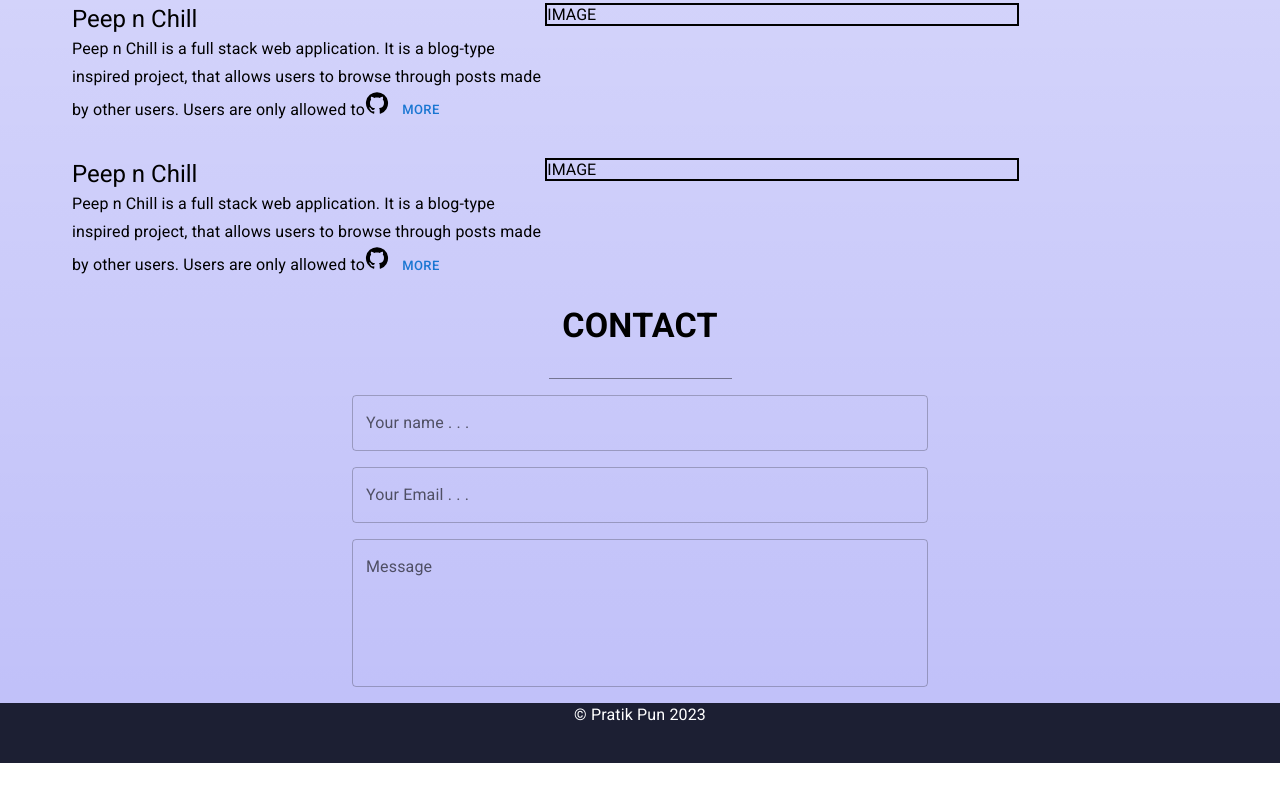
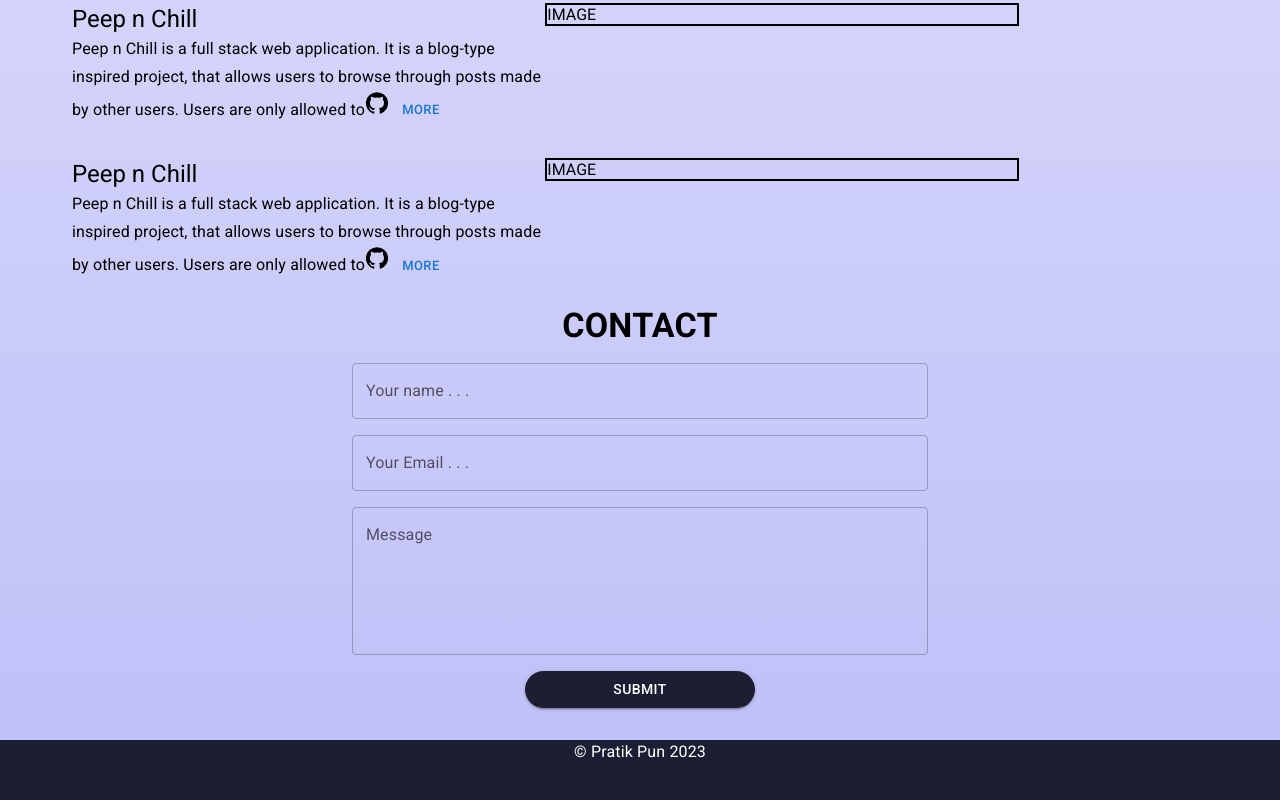
Before and after one commit to pratikpun/pratikpun, a React (Create React App) app: page / in a window 1280 px wide. Shown: the part 1209-2009 px from the top of the page. Before the commit the page ends 1972 px from the top, so only its background shows below. Built offline with nearby package versions, Linux system fonts and the light colour scheme.

Commit message:
added submit button in contact section

```diff
--- a/src/components/Contact.jsx
+++ b/src/components/Contact.jsx
@@ -1,5 +1,6 @@
 import {
   Box,
+  Button,
   Input,
   TextField,
   Typography,
@@ -29,16 +30,12 @@ const Contact = () => {
             flexDirection: "column",
             justifyContent: "center",
             alignItems: "center",
+            // border: 1,
           }}
         >
-          <Input
-            id="my-input"
-            aria-describedby="my-helper-text"
-            label="Email"
-          />
-
           <TextField
             type="text"
+            // color="primary"
             variant="outlined"
             label="Your name . . ."
             sx={{
@@ -62,6 +59,23 @@ const Contact = () => {
             multiline
             rows={5}
           />
+          <Box
+            sx={{
+              width: isMobile ? "70%" : "20%",
+              mb: 4,
+            }}
+          >
+            <Button
+              variant="contained"
+              sx={{
+                width: "100%",
+                borderRadius: 5,
+                backgroundColor: "#1C1F33",
+              }}
+            >
+              Submit
+            </Button>
+          </Box>
         </Box>
       </form>
     </div>
--- a/src/index.css
+++ b/src/index.css
@@ -7,4 +7,22 @@ body {
     rgba(0, 0, 230, 0.05),
     rgba(0, 0, 230, 0.25)
   );
+  animation: fadeInAnimation ease 5s;
+  animation-iteration-count: 1;
+  animation-fill-mode: forwards;
 }
+
+/* body {
+  animation: fadeInAnimation ease 3s;
+  animation-iteration-count: 1;
+  animation-fill-mode: forwards;
+} */
+
+@keyframes fadeInAnimation {
+  0% {
+    opacity: 0;
+  }
+  100% {
+    opacity: 1;
+  }
+}
```
